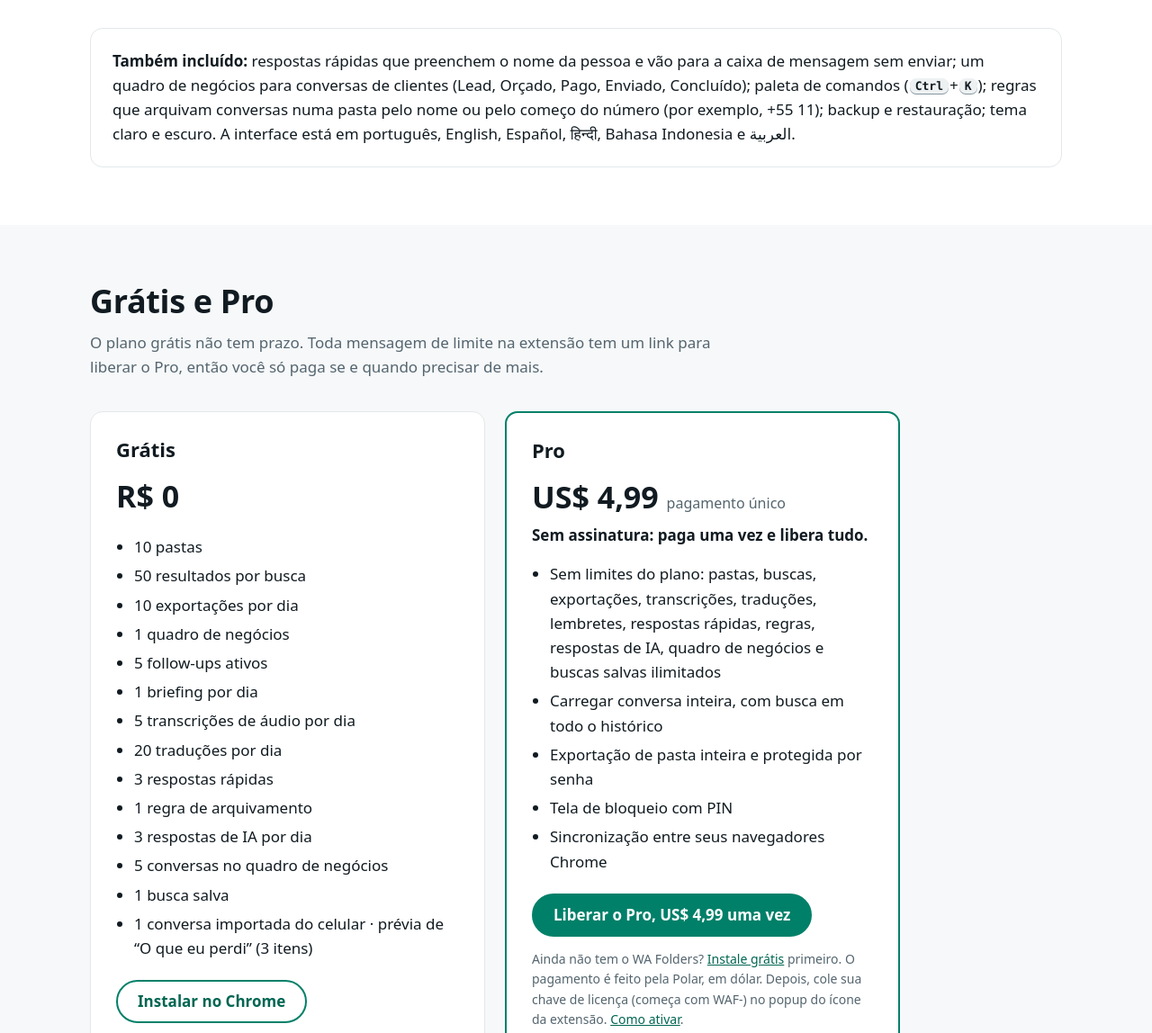
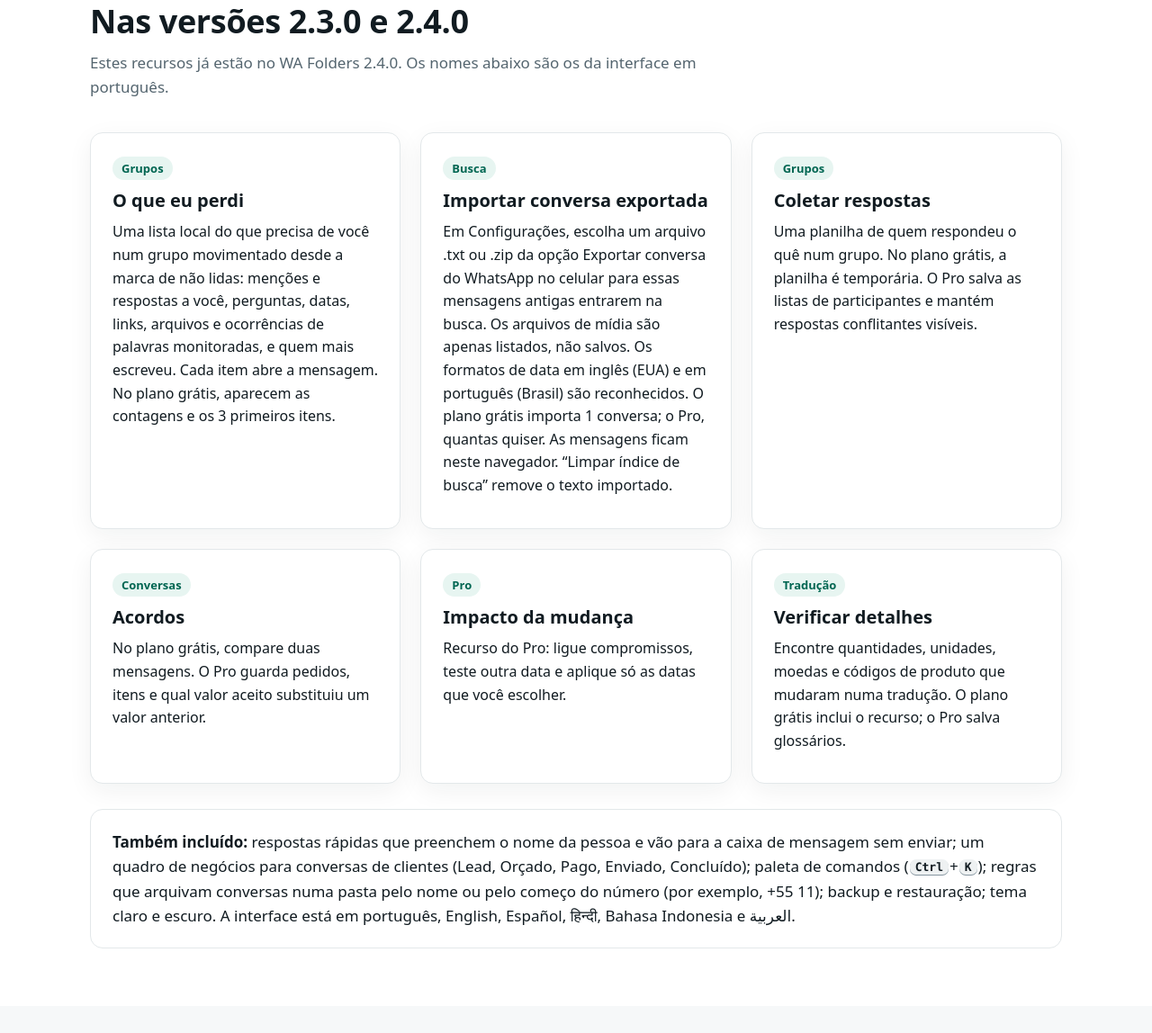
Before and after one commit to chumzygood/wa-folders, a plain HTML site: page pt-br/index.html in a window 1280 px wide. Shown: the part 5368-6516 px from the top of the page at 90% size. Drawn offline with Linux system fonts and the light colour scheme.

Commit message:
Site: pt-BR home parity for 2.3.0/2.4.0 features; English demo caption recorded on 2.2.2
Portuguese homepage now covers What did I miss, phone-export import, Collect replies, Agreements, Change impact and Check details, using shipped pt-BR UI names and changelog/CWS claims only. Caps and the 2.4.0 version label are unchanged. English home demo heading and 2.2.2 screenshot captions now read as recorded on 2.2.2, not the current version.

```diff
--- a/pt-br/index.html
+++ b/pt-br/index.html
@@ -311,6 +311,7 @@ section.signup-sec{padding:36px 0 56px}
           <h3>Busque conversas, notas e mensagens</h3>
           <p>Busque nomes de conversas, inclusive as que você ainda não abriu, suas notas e as mensagens que o WA Folders já viu enquanto você estava com as conversas abertas. Filtre por pasta, notas ou links, e salve uma busca.</p>
           <p>O plano grátis mostra 50 resultados por busca. No Pro, clique em Carregar conversa inteira e a busca cobre todo o histórico daquela conversa que o WhatsApp Web conseguir carregar.</p>
+          <p>O WA Folders não traz sozinho o histórico do celular, mas você pode importar uma conversa exportada no aparelho: em Configurações, escolha o arquivo .txt ou .zip. O plano grátis importa 1 conversa; o Pro, quantas quiser. Os arquivos de mídia são apenas listados, não salvos.</p>
         </div>
         <figure class="pic narrow" style="margin:0 auto">
           <img src="../assets/search-results.webp" width="560" height="716" loading="lazy" alt="Busca do WA Folders por &quot;saturday&quot; com resultados de uma nota e de duas conversas de demonstração.">
@@ -342,6 +343,44 @@ section.signup-sec{padding:36px 0 56px}
         </div>
       </article>
 
+
+      <div id="novidades-2-4-0">
+        <h2>Nas versões 2.3.0 e 2.4.0</h2>
+        <p class="intro">Estes recursos já estão no WA Folders 2.4.0. Os nomes abaixo são os da interface em português.</p>
+        <div class="cards">
+          <div class="card" id="o-que-eu-perdi">
+            <span class="tag">Grupos</span>
+            <h3>O que eu perdi</h3>
+            <p>Uma lista local do que precisa de você num grupo movimentado desde a marca de não lidas: menções e respostas a você, perguntas, datas, links, arquivos e ocorrências de palavras monitoradas, e quem mais escreveu. Cada item abre a mensagem. No plano grátis, aparecem as contagens e os 3 primeiros itens.</p>
+          </div>
+          <div class="card" id="importar-conversa-exportada">
+            <span class="tag">Busca</span>
+            <h3>Importar conversa exportada</h3>
+            <p>Em Configurações, escolha um arquivo .txt ou .zip da opção Exportar conversa do WhatsApp no celular para essas mensagens antigas entrarem na busca. Os arquivos de mídia são apenas listados, não salvos. Os formatos de data em inglês (EUA) e em português (Brasil) são reconhecidos. O plano grátis importa 1 conversa; o Pro, quantas quiser. As mensagens ficam neste navegador. “Limpar índice de busca” remove o texto importado.</p>
+          </div>
+          <div class="card" id="coletar-respostas">
+            <span class="tag">Grupos</span>
+            <h3>Coletar respostas</h3>
+            <p>Uma planilha de quem respondeu o quê num grupo. No plano grátis, a planilha é temporária. O Pro salva as listas de participantes e mantém respostas conflitantes visíveis.</p>
+          </div>
+          <div class="card" id="acordos">
+            <span class="tag">Conversas</span>
+            <h3>Acordos</h3>
+            <p>No plano grátis, compare duas mensagens. O Pro guarda pedidos, itens e qual valor aceito substituiu um valor anterior.</p>
+          </div>
+          <div class="card" id="impacto-da-mudanca">
+            <span class="tag">Pro</span>
+            <h3>Impacto da mudança</h3>
+            <p>Recurso do Pro: ligue compromissos, teste outra data e aplique só as datas que você escolher.</p>
+          </div>
+          <div class="card" id="verificar-detalhes">
+            <span class="tag">Tradução</span>
+            <h3>Verificar detalhes</h3>
+            <p>Encontre quantidades, unidades, moedas e códigos de produto que mudaram numa tradução. O plano grátis inclui o recurso; o Pro salva glossários.</p>
+          </div>
+        </div>
+      </div>
+
       <div class="also">
         <p><strong>Também incluído:</strong> respostas rápidas que preenchem o nome da pessoa e vão para a caixa de mensagem sem enviar; um quadro de negócios para conversas de clientes (Lead, Orçado, Pago, Enviado, Concluído); paleta de comandos (<span class="nw"><kbd>Ctrl</kbd>+<kbd>K</kbd></span>); regras que arquivam conversas numa pasta pelo nome ou pelo começo do número (por exemplo, +55 11); backup e restauração; tema claro e escuro. A interface está em português, English, Español, हिन्दी, Bahasa Indonesia e العربية.</p>
       </div>
@@ -371,6 +410,7 @@ section.signup-sec{padding:36px 0 56px}
             <li>5 conversas no quadro de negócios</li>
             <li>1 busca salva</li>
             <li>1 conversa importada do celular · prévia de “O que eu perdi” (3 itens)</li>
+            <li>Coletar respostas (planilha temporária) · Acordos (comparar duas mensagens) · Verificar detalhes</li>
           </ul>
           <a class="btn ghost" href="https://chromewebstore.google.com/detail/hahfpdlfieloofgjhanljbbnakinfhil?hl=pt-BR&amp;utm_source=site&amp;utm_medium=web&amp;utm_campaign=ptbr" data-goatcounter-click="install-ptbr">Instalar no Chrome</a>
         </div>
@@ -384,6 +424,8 @@ section.signup-sec{padding:36px 0 56px}
             <li>Exportação de pasta inteira e protegida por senha</li>
             <li>Tela de bloqueio com PIN</li>
             <li>Sincronização entre seus navegadores Chrome</li>
+            <li>O que eu perdi com todos os itens; importação ilimitada de conversas do celular</li>
+            <li>Acordos salvos, listas de participantes no Coletar respostas, Impacto da mudança e glossários em Verificar detalhes</li>
           </ul>
           <a class="btn" href="pro/?src=home">Liberar o Pro, US$ 4,99 uma vez</a>
           <p class="fine">Ainda não tem o WA Folders? <a href="https://chromewebstore.google.com/detail/hahfpdlfieloofgjhanljbbnakinfhil?hl=pt-BR&amp;utm_source=site&amp;utm_medium=web&amp;utm_campaign=ptbr_pricing_pro_install" data-goatcounter-click="install-ptbr">Instale grátis</a> primeiro. O pagamento é feito pela Polar, em dólar. Depois, cole sua chave de licença (começa com WAF-) no popup do ícone da extensão. <a href="pro/#after">Como ativar</a>.</p>
--- a/sitemap.xml
+++ b/sitemap.xml
@@ -1,6 +1,6 @@
 <?xml version="1.0" encoding="UTF-8"?>
 <urlset xmlns="http://www.sitemaps.org/schemas/sitemap/0.9" xmlns:xhtml="http://www.w3.org/1999/xhtml">
-<url><loc>https://wafolders.com/</loc><lastmod>2026-11-23</lastmod><xhtml:link rel="alternate" hreflang="en" href="https://wafolders.com/"/><xhtml:link rel="alternate" hreflang="pt-BR" href="https://wafolders.com/pt-br/"/><xhtml:link rel="alternate" hreflang="x-default" href="https://wafolders.com/"/></url>
+<url><loc>https://wafolders.com/</loc><lastmod>2026-11-26</lastmod><xhtml:link rel="alternate" hreflang="en" href="https://wafolders.com/"/><xhtml:link rel="alternate" hreflang="pt-BR" href="https://wafolders.com/pt-br/"/><xhtml:link rel="alternate" hreflang="x-default" href="https://wafolders.com/"/></url>
 <url><loc>https://wafolders.com/for/</loc><lastmod>2026-11-16</lastmod></url>
 <url><loc>https://wafolders.com/for/past-message-finders/</loc><lastmod>2026-11-16</lastmod></url>
 <url><loc>https://wafolders.com/for/folder-heavy-organisers/</loc><lastmod>2026-11-16</lastmod></url>
@@ -20,7 +20,7 @@
 <url><loc>https://wafolders.com/wa-folders-vs-weka/</loc><lastmod>2026-11-24</lastmod></url>
 <url><loc>https://wafolders.com/export-whatsapp-chat/</loc><lastmod>2026-11-16</lastmod></url>
 <url><loc>https://wafolders.com/guides/</loc><lastmod>2026-11-02</lastmod></url>
-<url><loc>https://wafolders.com/pt-br/</loc><lastmod>2026-11-23</lastmod><xhtml:link rel="alternate" hreflang="en" href="https://wafolders.com/"/><xhtml:link rel="alternate" hreflang="pt-BR" href="https://wafolders.com/pt-br/"/><xhtml:link rel="alternate" hreflang="x-default" href="https://wafolders.com/"/></url>
+<url><loc>https://wafolders.com/pt-br/</loc><lastmod>2026-11-26</lastmod><xhtml:link rel="alternate" hreflang="en" href="https://wafolders.com/"/><xhtml:link rel="alternate" hreflang="pt-BR" href="https://wafolders.com/pt-br/"/><xhtml:link rel="alternate" hreflang="x-default" href="https://wafolders.com/"/></url>
 <url><loc>https://wafolders.com/search-whatsapp-web-messages/</loc><lastmod>2026-11-16</lastmod></url>
 <url><loc>https://wafolders.com/translate-whatsapp-web-messages/</loc><lastmod>2026-11-16</lastmod></url>
 <url><loc>https://wafolders.com/whatsapp-voice-notes-to-text/</loc><lastmod>2026-11-16</lastmod></url>
```
Also changed, not shown: index.html (+3 -3 lines).
